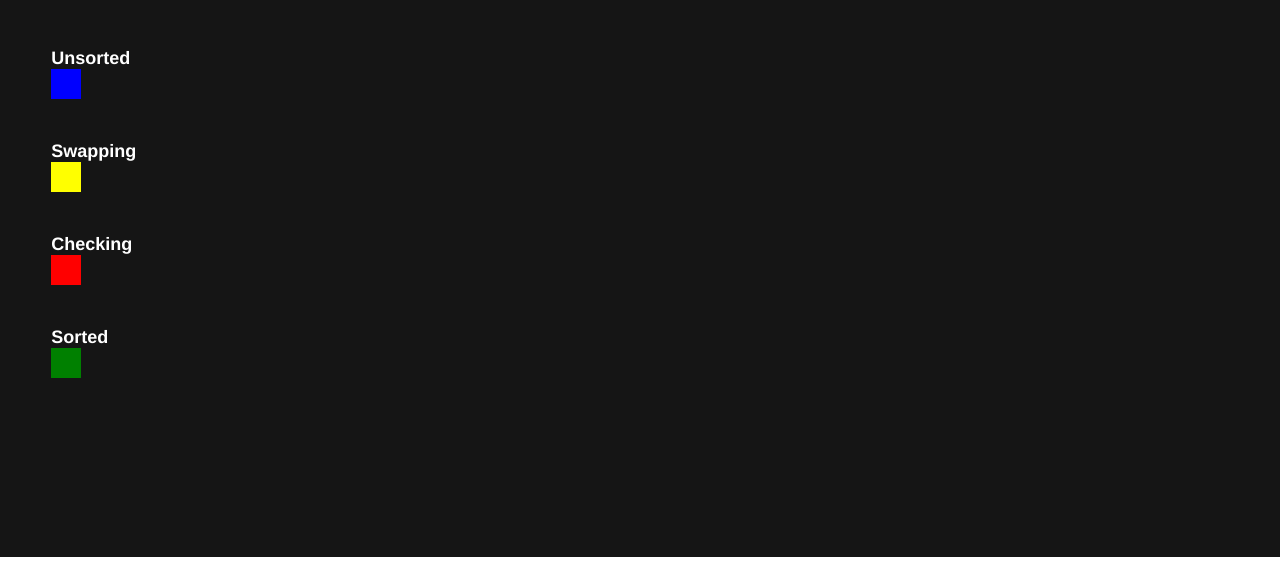
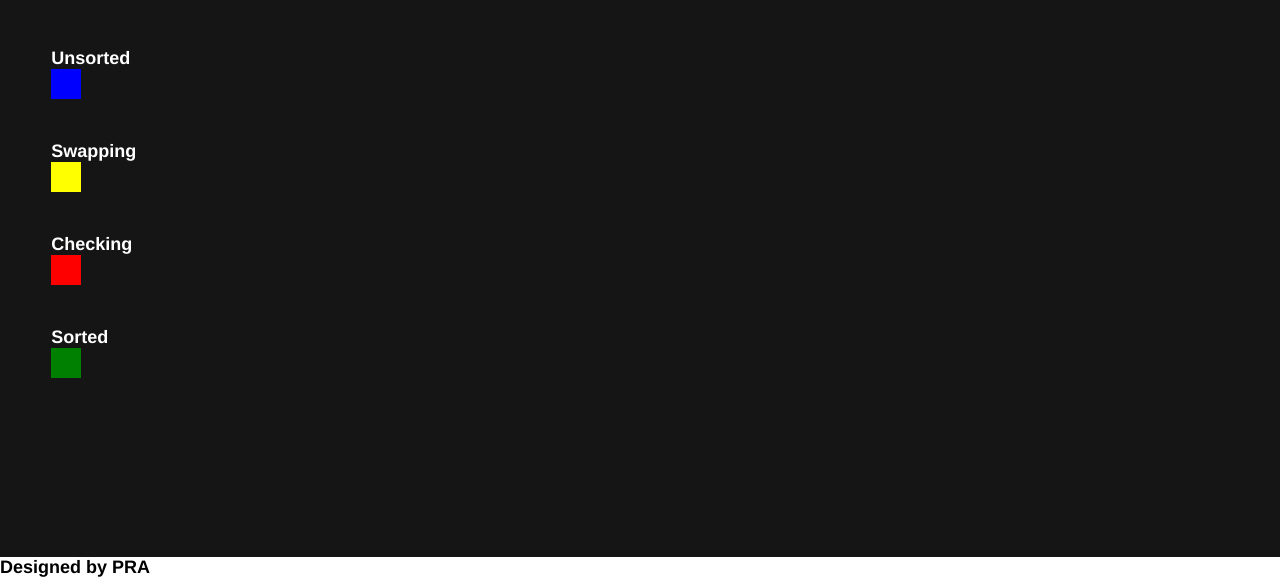
Before and after one commit to pragatidh/SortIQ, a plain HTML site: page index.html in a window 1280 px wide. Shown: the part 297-875 px from the top of the page. Before the commit the page ends 854 px from the top, so only its background shows below. Drawn offline with Linux system fonts and the light colour scheme; a script that the page names is missing.

Commit message:
Update index.html
Made changes in footer section

```diff
--- a/index.html
+++ b/index.html
@@ -55,6 +55,10 @@
         </div>
     </section>
     <footer>
+        <p className="text-muted-foreground font-cursive font-bold text-lg flex items-center gap-0.5">
+                <Copyright size={10} />
+                Designed by PRA
+              </p
     </footer>
 
     <script src="./scripts/main.js"></script>
```
